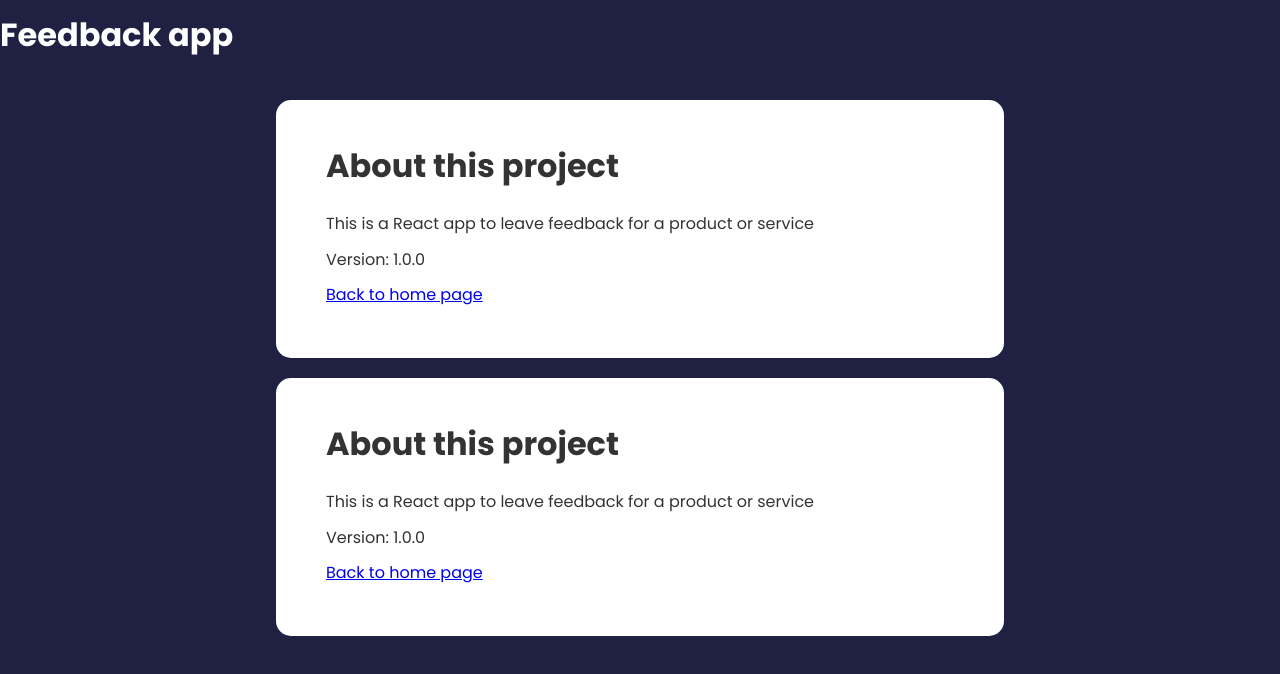
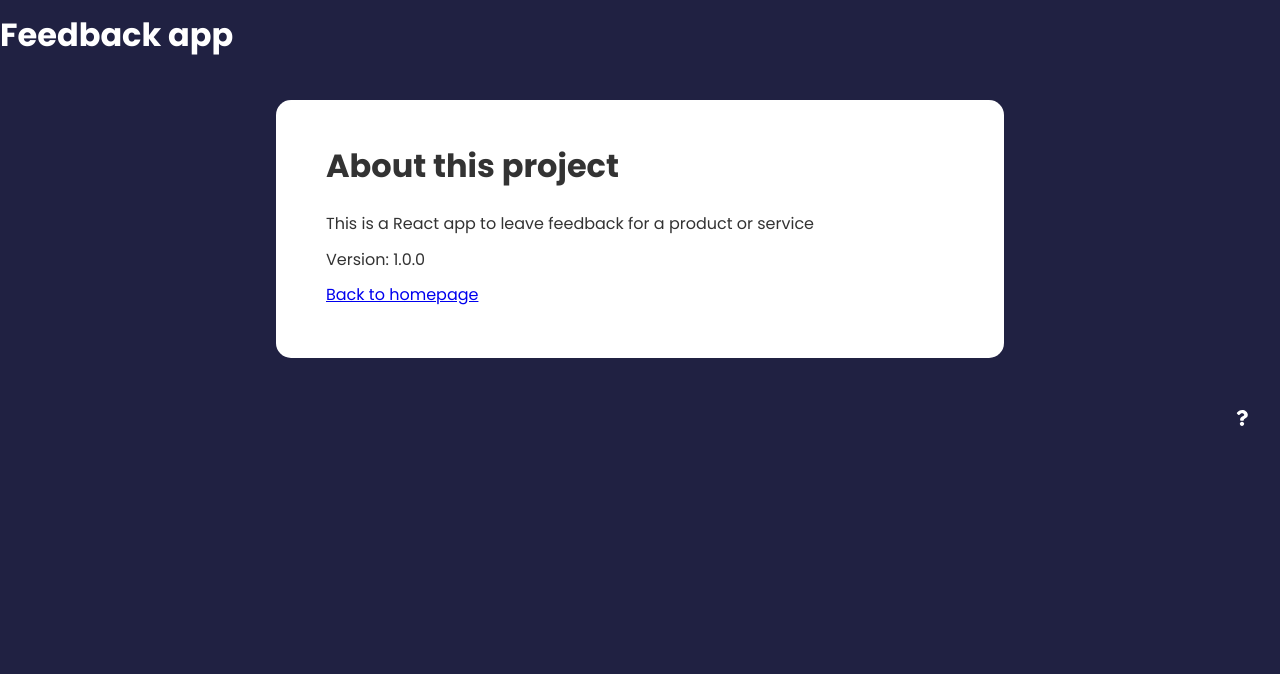
Before and after one commit to N00bG1rl/feedback-app, a React (Create React App) app: page /about in a window 1280 px wide. Shown: the top 674 px of the page. Built offline with nearby package versions, Linux system fonts and the light colour scheme.

Commit message:
About page linking

```diff
--- a/src/App.js
+++ b/src/App.js
@@ -7,7 +7,8 @@ import Header from './components/UI/Header'
 import FeedbackList from './components/feedback/FeedbackList'
 import FeedbackStats from './components/feedback/FeedbackStats'
 import FeedbackFrom from './components/feedback/FeedbackFrom'
-import About from './pages/About'
+import About from './pages/AboutPage'
+import AboutIconLink from './components/UI/AboutIconLink'
 
 import FeedbackData from './data/FeedbackData.json'
 const initialState = FeedbackData
@@ -50,8 +51,8 @@ function App() {
 						About
 					</Route>
 				</Routes>
-				<About />
 			</div>
+			<AboutIconLink />
 		</Router>
 	)
 }
--- /dev/null
+++ b/src/components/UI/AboutIconLink.jsx
@@ -0,0 +1,14 @@
+import { Link } from 'react-router-dom'
+import { FaQuestion } from 'react-icons/fa'
+
+function AboutIconLink() {
+	return (
+		<div className='about-link'>
+			<Link to='/about'>
+				<FaQuestion sixe={30} />
+			</Link>
+		</div>
+	)
+}
+
+export default AboutIconLink
--- a/src/components/UI/Header.jsx
+++ b/src/components/UI/Header.jsx
@@ -1,3 +1,5 @@
+import { Link } from 'react-router-dom'
+
 function Header() {
 	return (
 		<header>
--- a/src/index.css
+++ b/src/index.css
@@ -190,6 +190,7 @@ input:focus {
 .about-link {
 	display: flex;
 	justify-content: flex-end;
+	padding: 30px;
 }
 
 /* FIX: Remove position: absolute to keep about icon at the bottom of the
--- a/src/pages/About.jsx
+++ b/src/pages/AboutPage.jsx
@@ -1,3 +1,4 @@
+import { Link } from 'react-router-dom'
 import Card from '../components/UI/Card'
 
 function About() {
@@ -8,7 +9,15 @@ function About() {
 				<p>This is a React app to leave feedback for a product or service</p>
 				<p>Version: 1.0.0</p>
 				<p>
-					<a href='/'>Back to home page</a>
+					<Link
+						to={{
+							pathname: '/',
+							search: '?sort=name',
+							hash: '#trying-stuff',
+						}}
+					>
+						Back to homepage
+					</Link>
 				</p>
 			</div>
 		</Card>
```
